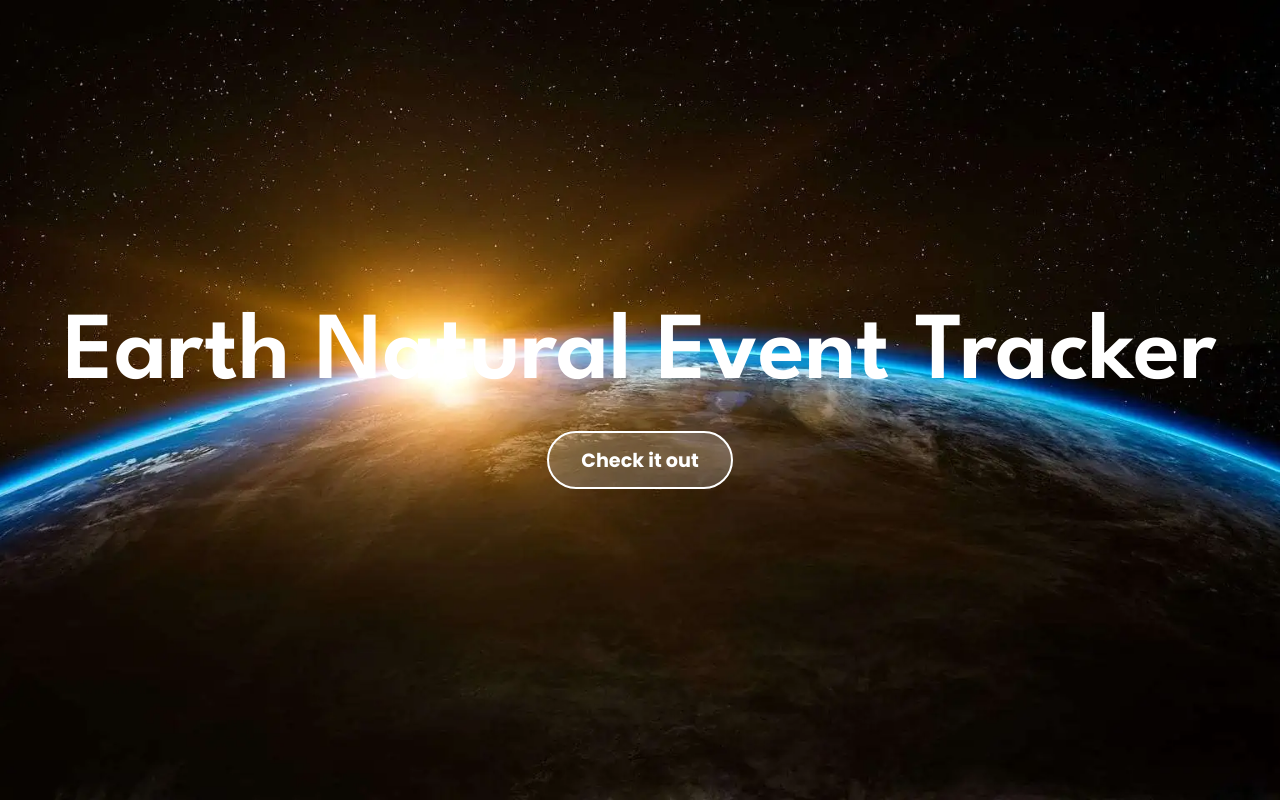
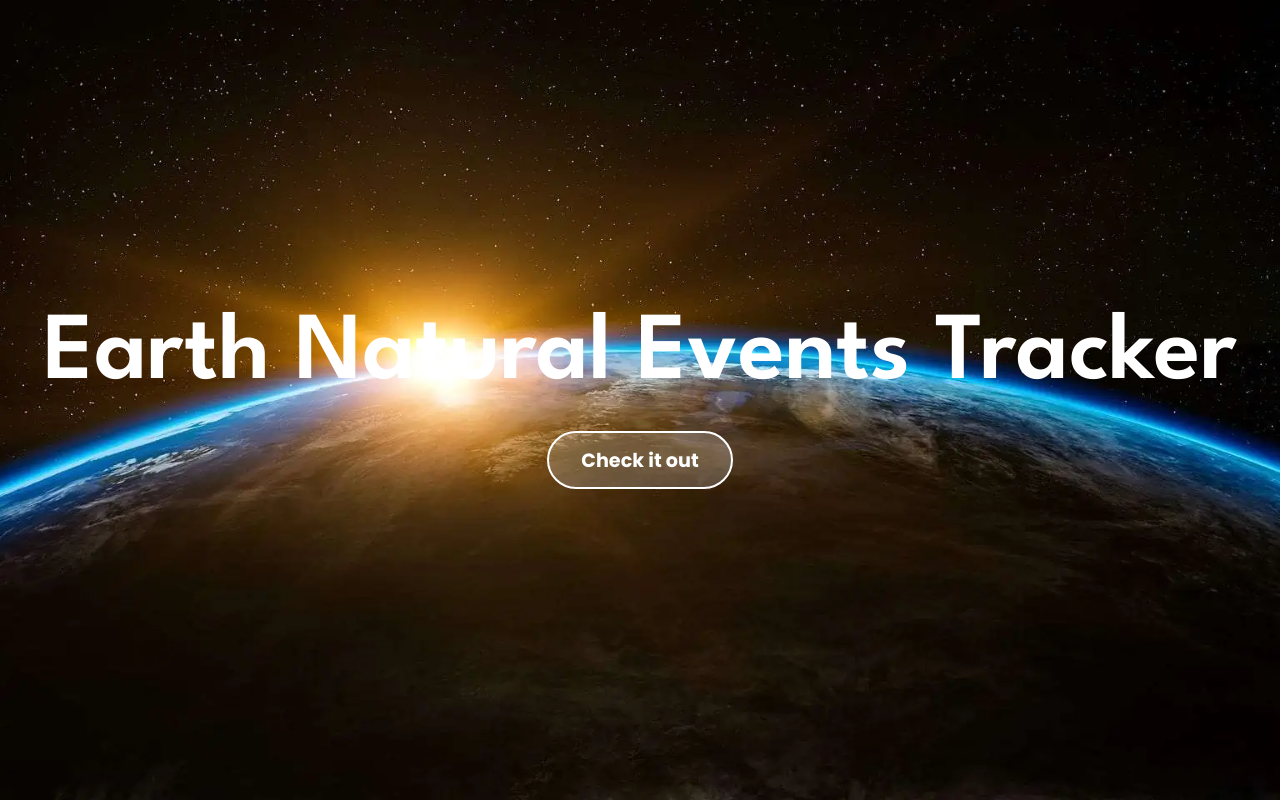
Before and after one commit to Coding-Miffy/LB-Projekt-M294, a React (Vite) app in the folder natural-events-tracker/: page / in a window 1280 px wide. Built offline with nearby package versions, Linux system fonts and the light colour scheme; no server answers.

Commit message:
fixed typo on Home

```diff
--- a/natural-events-tracker/src/pages/Home.jsx
+++ b/natural-events-tracker/src/pages/Home.jsx
@@ -16,7 +16,7 @@ const Home = () => {
     return (
         <div className='home-container'>
             {/* Titel der Startseite */}
-            <h1 className='home-heading'>Earth Natural Event Tracker</h1>
+            <h1 className='home-heading'>Earth Natural Events Tracker</h1>
 
             {/* Button zum Wechseln zur Seite mit den Live Events */}
             <Button
```
